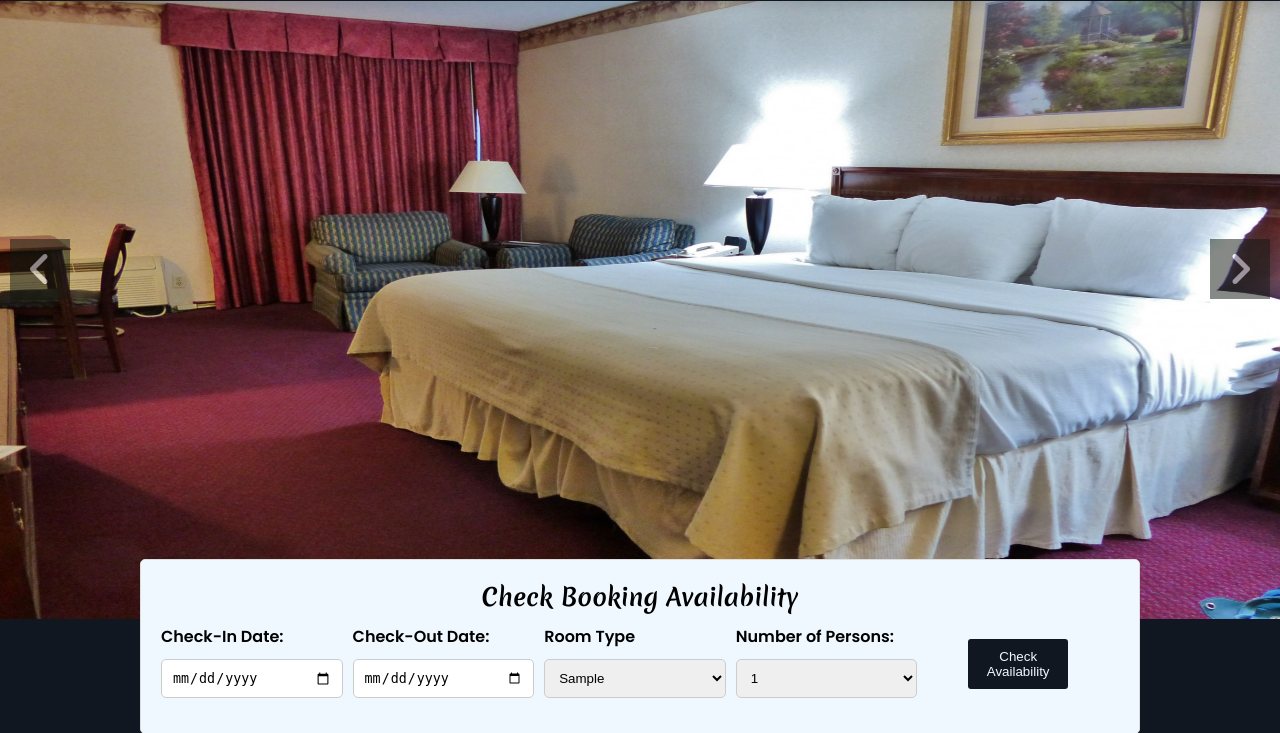
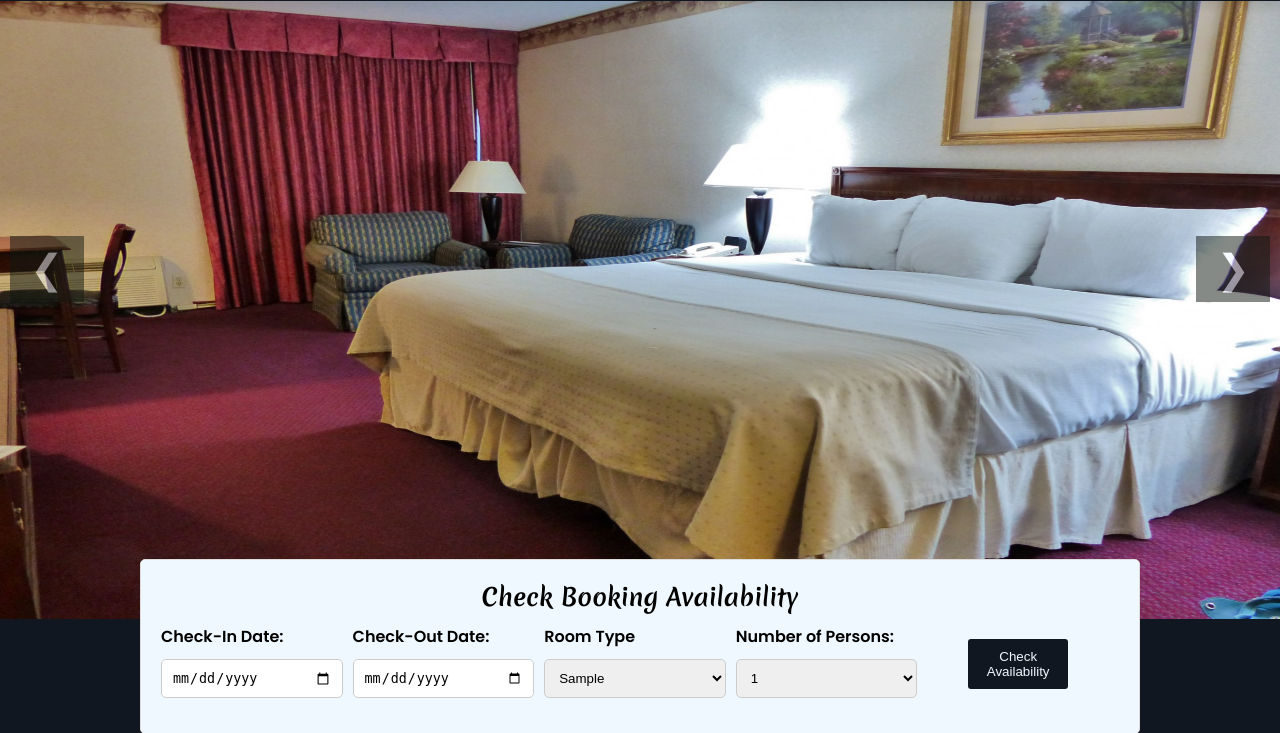
Before and after one commit to rohitghatal1/hotel_booking, a PHP site: page /HTML/index.php in a window 1280 px wide. Shown: the part 81-814 px from the top of the page. Run offline with PHP 8.4, Linux system fonts and the light colour scheme; tables that the repository leaves empty or names only in its code hold one stand-in row (values such as "Sample post"); data that the repository does not hold is empty.

Commit message:
changed some style in home page

```diff
--- a/CSS/style.css
+++ b/CSS/style.css
@@ -342,6 +342,16 @@ textarea{
 .next-button{
     right: 10px;
 }
+/* Fade Effect */
+.fade {
+    animation-name: fade;
+    animation-duration: 1.5s;
+  }
+
+  @keyframes fade {
+    from { opacity: 0.4 }
+    to { opacity: 1 }
+  }
 
 /* style for formatting booking  availability form */
 .availability-check{
--- a/HTML/index.php
+++ b/HTML/index.php
@@ -69,12 +69,12 @@ getContactDetails();
     <!-- image slider section  -->
     <div class="slider-container">
         <div class="slider">
-            <div class="slide"><img src="../rooms/room1.jpg" alt="room1"></div>
-            <div class="slide"><img src="../rooms/room2.jpg" alt="room2"></div>
-            <div class="slide"><img src="../rooms/room3.jpg" alt="room3"></div>
+            <div class="slide fade"><img src="../rooms/room1.jpg" alt="room1"></div>
+            <div class="slide fade"><img src="../rooms/room2.jpg" alt="room2"></div>
+            <div class="slide fade"><img src="../rooms/room3.jpg" alt="room3"></div>
         </div>
-        <button class="prev-button"><i class="fa-solid fa-angle-left"></i></button>
-        <button class="next-button"><i class="fa-solid fa-angle-right"></i></button>
+        <button class="prev-button">&#10094;</button>
+        <button class="next-button">&#10095;</button>
     </div>
 
     <!-- booking availability check form  -->
--- a/JS/script.js
+++ b/JS/script.js
@@ -62,22 +62,22 @@ nextButton.addEventListener("click", nextSlide);
 showSlide(currentSlide);
 
 // Function to automatically go to the next slide
-function autoSlide() {
-  nextSlide();
-}
+// function autoSlide() {
+//   nextSlide();
+// }
 
-// Set the interval for automatic sliding (e.g., every 3 seconds)
-const interval = setInterval(autoSlide, 3000); // 5000 milliseconds (5 seconds)
+// // Set the interval for automatic sliding (e.g., every 3 seconds)
+// const interval = setInterval(autoSlide, 3000); // 5000 milliseconds (5 seconds)
 
-// Stop automatic sliding when the user interacts with the slider
-slider.addEventListener("mouseenter", () => {
-  clearInterval(interval);
-});
+// // Stop automatic sliding when the user interacts with the slider
+// slider.addEventListener("mouseenter", () => {
+//   clearInterval(interval);
+// });
 
-// Resume automatic sliding when the user leaves the slider
-slider.addEventListener("mouseleave", () => {
-  interval = setInterval(autoSlide, 3000);
-});
+// // Resume automatic sliding when the user leaves the slider
+// slider.addEventListener("mouseleave", () => {
+//   interval = setInterval(autoSlide, 3000);
+// });
 
 
 // -------------------------------------------------Booking Form validation---------------------------------------------------------
--- a/JS/sendRegisterDataToDb.js
+++ b/JS/sendRegisterDataToDb.js
@@ -1,3 +1,4 @@
+// form validation
 document.addEventListener("DOMContentLoaded", function () {
   let fnameInput = document.getElementById("fname");
   let lnameInput = document.getElementById("lname");
@@ -122,6 +123,7 @@ document.addEventListener("DOMContentLoaded", function () {
     document.getElementById(elementId).textContent = "";
   }
 
+
   // function to submit form via AJAX
   function submitForm() {
     let form = document.getElementById("registerForm");
```
